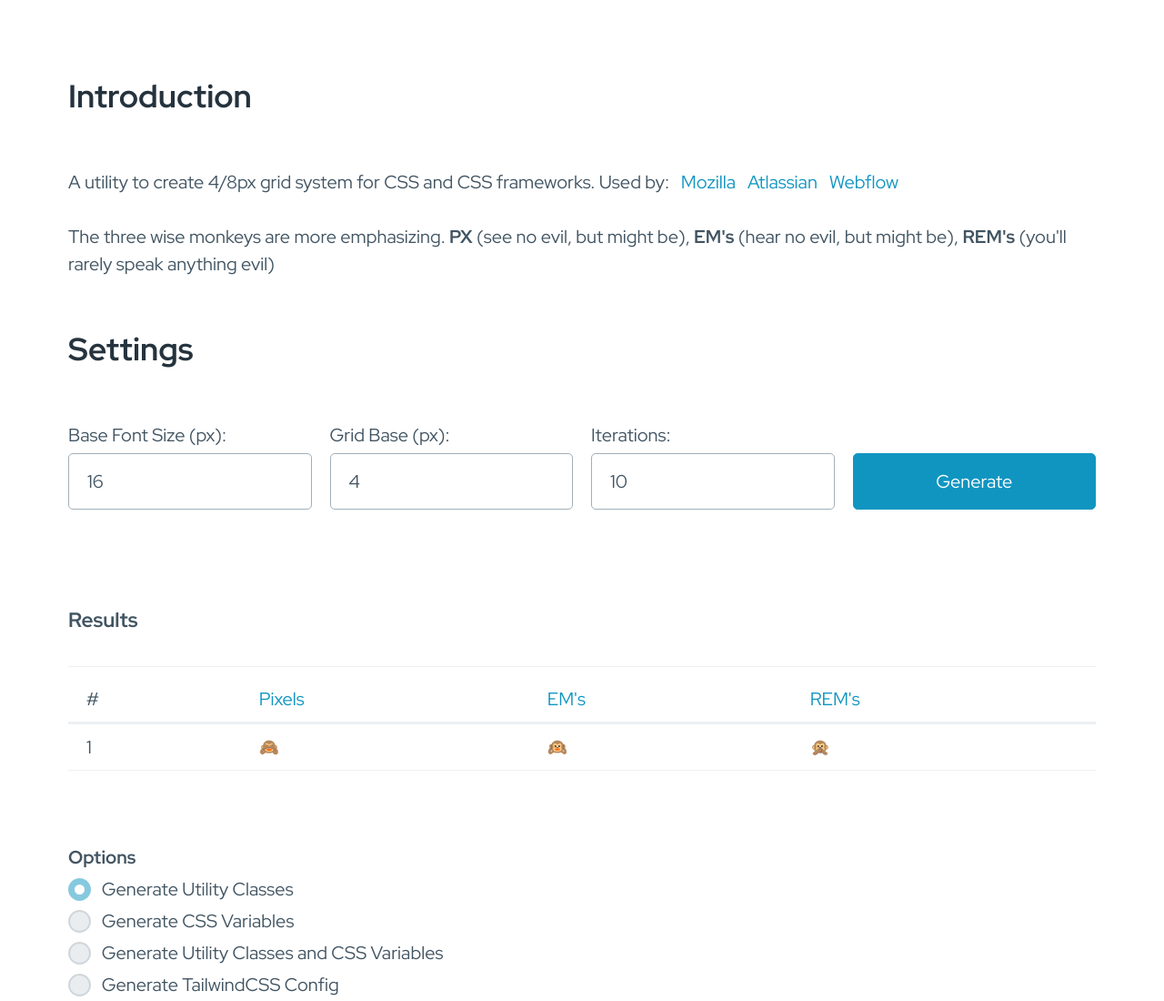
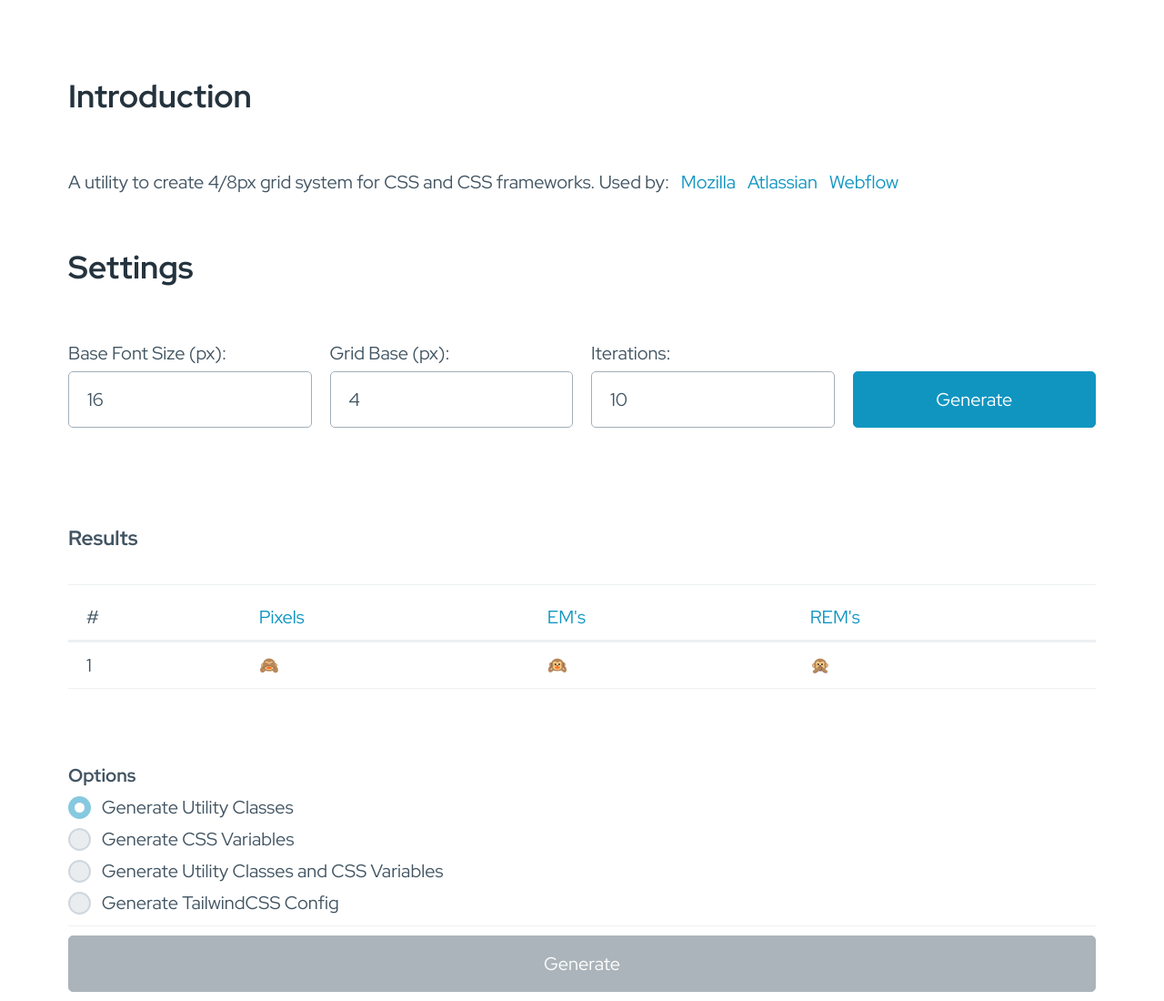
Before and after one commit to anithegregorian/bulk_px_em_calc, a plain HTML site: page index.html in a window 1280 px wide. Shown: the top 1100 px of the page at 91% size. Drawn offline with nearby package versions, Linux system fonts and the light colour scheme.

Commit message:
- intro and tweaks

```diff
--- a/index.html
+++ b/index.html
@@ -68,10 +68,6 @@
 			<a
 			href="https://webflow.com/blog/why-were-using-a-4-point-grid-in-webflow"
 			target="_blank" rel="external nofollow">Webflow</a><br/>
-		</p>
-
-		<p>
-			The three wise monkeys are more emphasizing. <strong>PX</strong> (see no evil, but might be), <strong>EM's</strong> (hear no evil, but might be), <strong>REM's</strong> (you'll rarely speak anything evil)
 		</p>
 
 		<h2>Settings</h2>
```
